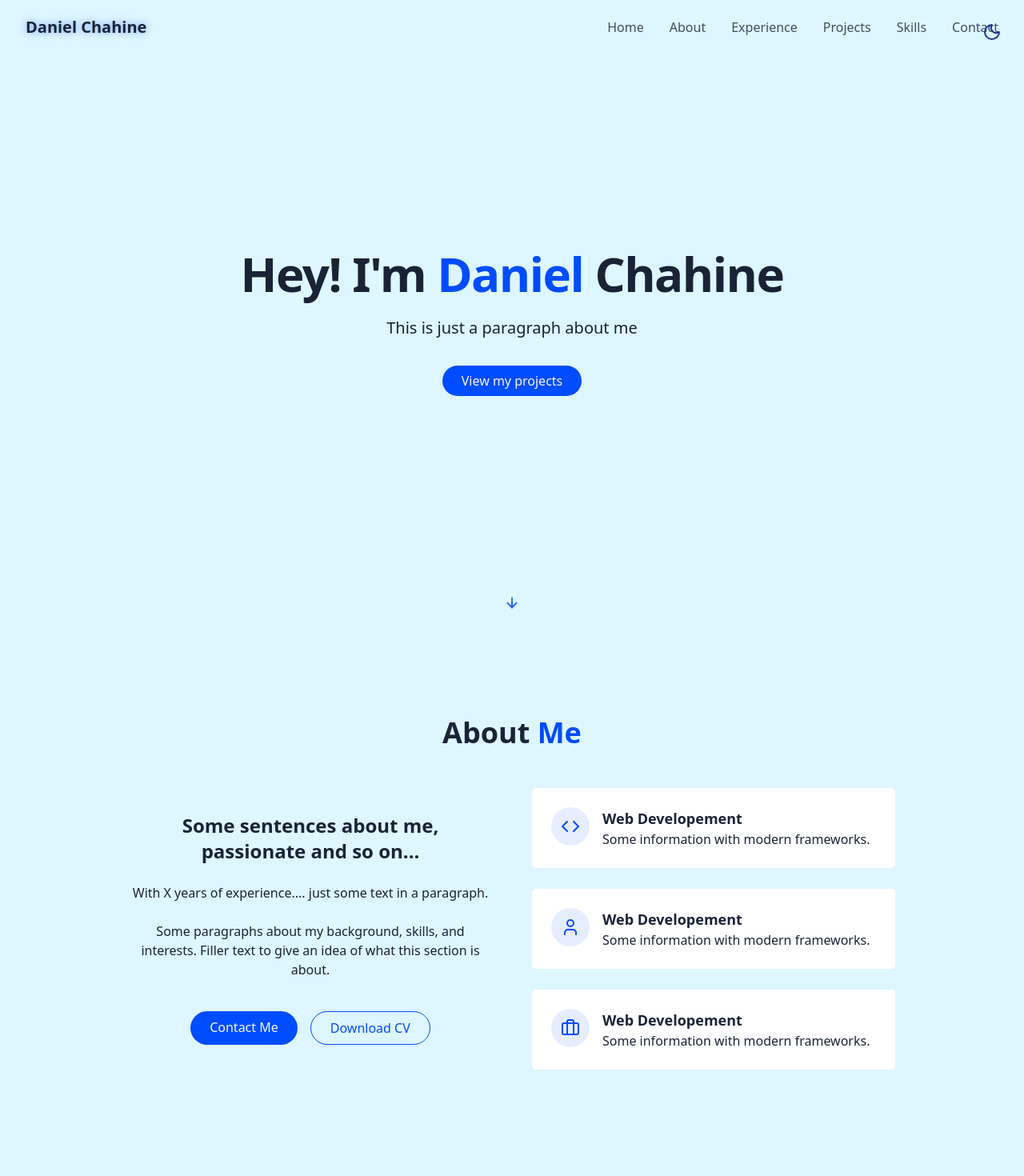
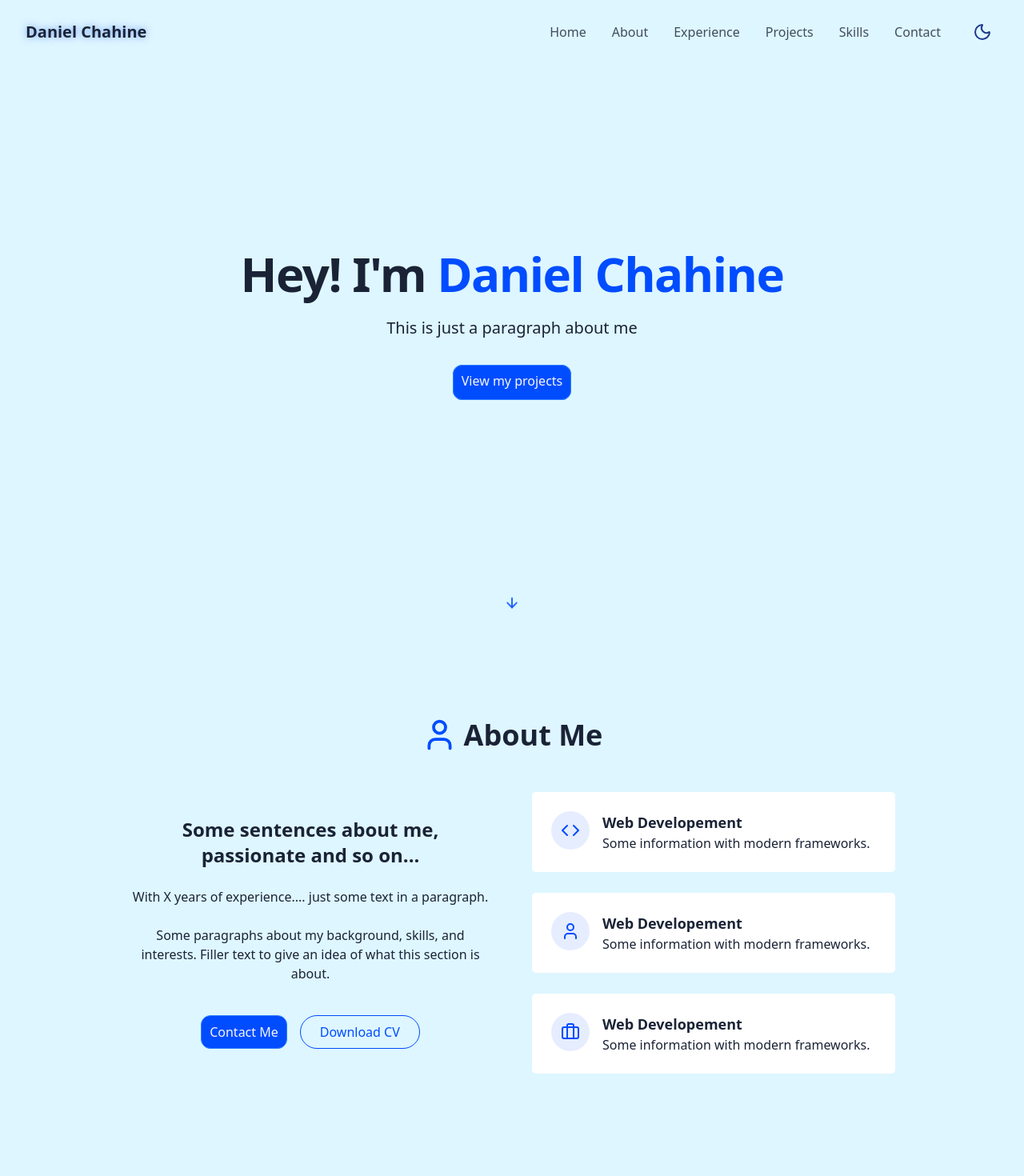
Before and after one commit to DanielChahine0/DanielChahine0.github.io, a React (Vite) app: page / in a window 1280 px wide. Shown: the top 1470 px of the page at 80% size. Built offline with nearby package versions, Linux system fonts and the light colour scheme.

Commit message:
updated some of the UI

```diff
--- a/src/components/AboutSection.jsx
+++ b/src/components/AboutSection.jsx
@@ -4,9 +4,13 @@ export const AboutSection = () => {
     return (
     <section id="about" className="py-24 px-4 position-relative">
         <div className="container mx-auto max-w-5xl">
-            <h2 className="text-3xl md:text-4xl font-bold text-center mb-12">
-                About <span className="text-primary">Me</span>
-            </h2>
+            <div className="text-center flex flex-row items-center justify-center mb-12 gap-2">
+                <User size={45} className="text-primary"/>
+                <h2 className="text-3xl md:text-4xl font-bold">
+                    About Me
+                </h2>
+            </div>
+
 
             <div className="grid grid-cols-1 md:grid-cols-2 gap-12 items-center">
                 <div className="space-y-6">
--- a/src/components/HeroSection.jsx
+++ b/src/components/HeroSection.jsx
@@ -11,14 +11,14 @@ export const HeroSection = () => {
                     <h1 className="text-4xl md:text-6xl font-bold tracking-tight">
                         <span className="opacity-0 animate-fade-in"> Hey! I'm</span>
                         <span className="text-primary opacity-0 animate-fade-in-delay-1"> Daniel </span>
-                        <span className="text-gradient opacity-0 animate-fade-in-delay-2"> Chahine </span>
+                        <span className="text-primary opacity-0 animate-fade-in-delay-2"> Chahine </span>
                     </h1>
                     <p className="text-lg md:text-xl text-muted-foreground max-w-2xl mx-auto opacity-0 animate-fade-in-delay-3">
                         This is just a paragraph about me
                     </p>
 
                     <div className="pt-4 opacity-0 animate-fade-in-delay-4">
-                        <a href="#projects" className="cosmic-button">
+                        <a href="#projects" className="pb-3 cosmic-button">
                             View my projects
                         </a>
                     </div>
@@ -26,8 +26,10 @@ export const HeroSection = () => {
             </div>
 
             <div className="absolute bottom-8 left-1/2 transform -translate-x-1/2 flex flex-col items-center animate-bounce">
+                <a href="#about">
+                    <ArrowDown className="w-5 h-5 text-primary"/>
+                </a>
 
-                <ArrowDown className="w-5 h-5 text-primary"/>
             </div>
         </section>
     );
--- a/src/components/NavBar.jsx
+++ b/src/components/NavBar.jsx
@@ -1,6 +1,7 @@
 import { cn } from '@/lib/utils'
 import { X, Menu } from 'lucide-react';
 import { useEffect, useState } from 'react'
+import { ThemeToggle } from './ThemeToggle'; // Import the ThemeToggle component
 
 const navItems = [
     { name: 'Home', href: '#hero' },
@@ -47,23 +48,26 @@ export const NavBar = () => {
                 </a>
 
                 {/* Desktop Version */}
-                <div className='hidden md:flex space-x-8'>
+                <div className='hidden md:flex items-center space-x-8'>
                     {navItems.map((item,key) => (
                         <a href={item.href} key={key} className='text-foreground/80 hover:text-primary transition-colors duration-200'>
                             {item.name}
                         </a>
                     ))}
+                    <ThemeToggle /> {/* Add ThemeToggle to desktop nav */}
                 </div>
 
                 {/* Mobile Version */}
-
-                 <button
-                    onClick={() => setIsMenuOpen((prev) => !prev)}
-                    className="md:hidden p-2 text-foreground z-50"
-                    aria-label={isMenuOpen ? "Close Menu" : "Open Menu"}
-                >
-                    {isMenuOpen ? <X size={24} /> : <Menu size={24} />}{" "}
-                </button>
+                <div className="flex items-center md:hidden">
+                    <ThemeToggle /> {/* Add ThemeToggle to mobile view */}
+                    <button
+                        onClick={() => setIsMenuOpen((prev) => !prev)}
+                        className="p-2 text-foreground z-50"
+                        aria-label={isMenuOpen ? "Close Menu" : "Open Menu"}
+                    >
+                        {isMenuOpen ? <X size={24} /> : <Menu size={24} />}
+                    </button>
+                </div>
 
                 <div className={cn(
                     "fixed inset-0 bg-background/95 backdrop-blur-md z-40 flex flex-col",
@@ -83,11 +87,7 @@ export const NavBar = () => {
                         ))}
                     </div>
                 </div>
-
-
             </div>
-
-
         </nav>
     );
 }
--- a/src/components/ThemeToggle.jsx
+++ b/src/components/ThemeToggle.jsx
@@ -38,10 +38,9 @@ export const ThemeToggle = () => {
 
     return (
         <button onClick={toggleTheme} className={cn(
-            "fixed max-sm:hidden top-5 right-5 z-50 p-2 rounded-full transition-colors duration-300",
+            "p-2 rounded-full transition-colors duration-300",
             "focus:outline-none"
         )}>
-
             {isDarkMode ? (
                 <Sun className="h-6 w-6 text-yellow-300"/>
             ) : (
--- a/src/index.css
+++ b/src/index.css
@@ -166,9 +166,11 @@
 }
 
 @utility cosmic-button {
-  @apply px-6 py-2 rounded-full bg-primary text-primary-foreground font-medium
+  @apply px-2.5 py-2 bg-primary text-primary-foreground font-medium
          transition-all duration-300 hover:shadow-[0_0_10px_#004cff80]
-         hover:scale-105 active:scale-95;
+         hover:scale-105 active:scale-95 leading-normal rounded-xl
+        border-blue-500 border-1;
+
 }
 
 @utility star {
--- a/src/pages/Home.jsx
+++ b/src/pages/Home.jsx
@@ -1,5 +1,4 @@
 import { NavBar } from "../components/NavBar";
-import { ThemeToggle } from "../components/ThemeToggle";
 import { StarBackground } from "@/components/StarBackground";
 import { HeroSection } from "../components/HeroSection";
 import { AboutSection } from "../components/AboutSection";
@@ -11,9 +10,6 @@ import { Footer } from "../components/Footer";
 export const Home = () => {
   return (
     <div className="min-h-screen bg-background text-foreground overflow-x-hidden">
-        {/* Theme Toggle */}
-        <ThemeToggle />
-
         {/* Background Effects */}
         <StarBackground />
 
```
